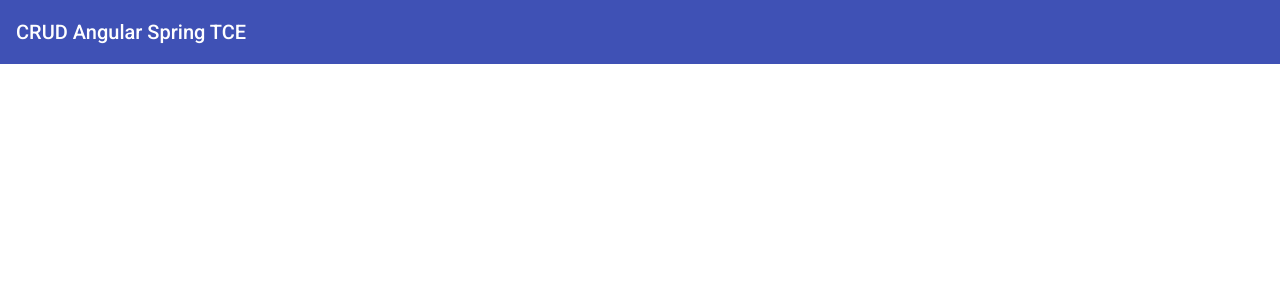
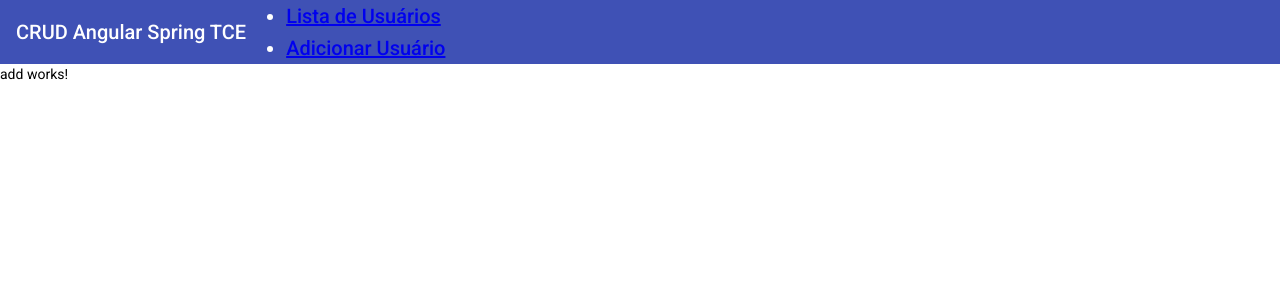
Before and after one commit to schreinerDan/crud-angular, an Angular app: page /users/add in a window 1280 px wide. Before the commit this address led to /. Shown: the top 300 px of the page. Built offline with nearby package versions, Linux system fonts and the light colour scheme.

Commit message:
Estrutura de componentes (add/view/list)

```diff
--- a/src/app/app.component.html
+++ b/src/app/app.component.html
@@ -1,4 +1,14 @@
 <mat-toolbar color="primary">
   <span>CRUD Angular Spring TCE</span>
+  <ul>
+    <li>
+      <a routerLink="/users/users">Lista de Usuários</a>
+    </li>
+    <li>
+      <a routerLink="/users/add">Adicionar Usuário</a>
+    </li>
+  </ul>
 </mat-toolbar>
+<div>
 <router-outlet></router-outlet>
+</div>
--- /dev/null
+++ b/src/app/users/add/add.component.html
@@ -0,0 +1 @@
+<p>add works!</p>
--- /dev/null
+++ b/src/app/users/add/add.component.ts
@@ -0,0 +1,15 @@
+import { Component, OnInit } from '@angular/core';
+
+@Component({
+  selector: 'app-add',
+  templateUrl: './add.component.html',
+  styleUrls: ['./add.component.scss']
+})
+export class AddComponent implements OnInit {
+
+  constructor() { }
+
+  ngOnInit(): void {
+  }
+
+}
--- a/src/app/users/users.module.ts
+++ b/src/app/users/users.module.ts
@@ -3,11 +3,15 @@ import { CommonModule } from '@angular/common';
 
 import { UsersRoutingModule } from './users-routing.module';
 import { UsersComponent } from './users/users.component';
+import { AddComponent } from './add/add.component';
+import { ViewComponent } from './view/view.component';
 
 
 @NgModule({
   declarations: [
-    UsersComponent
+    UsersComponent,
+    AddComponent,
+    ViewComponent
   ],
   imports: [
     CommonModule,
--- /dev/null
+++ b/src/app/users/view/view.component.html
@@ -0,0 +1 @@
+<p>view works!</p>
--- /dev/null
+++ b/src/app/users/view/view.component.ts
@@ -0,0 +1,15 @@
+import { Component, OnInit } from '@angular/core';
+
+@Component({
+  selector: 'app-view',
+  templateUrl: './view.component.html',
+  styleUrls: ['./view.component.scss']
+})
+export class ViewComponent implements OnInit {
+
+  constructor() { }
+
+  ngOnInit(): void {
+  }
+
+}
```
Also changed, not shown: src/app/app-routing.module.ts (+11 -2 lines), src/app/users/users-routing.module.ts (+6 -1 lines), src/app/users/add/add.component.scss (added), src/app/users/view/view.component.scss (added), 2 other files (tests, documents, lock files or other folders).
